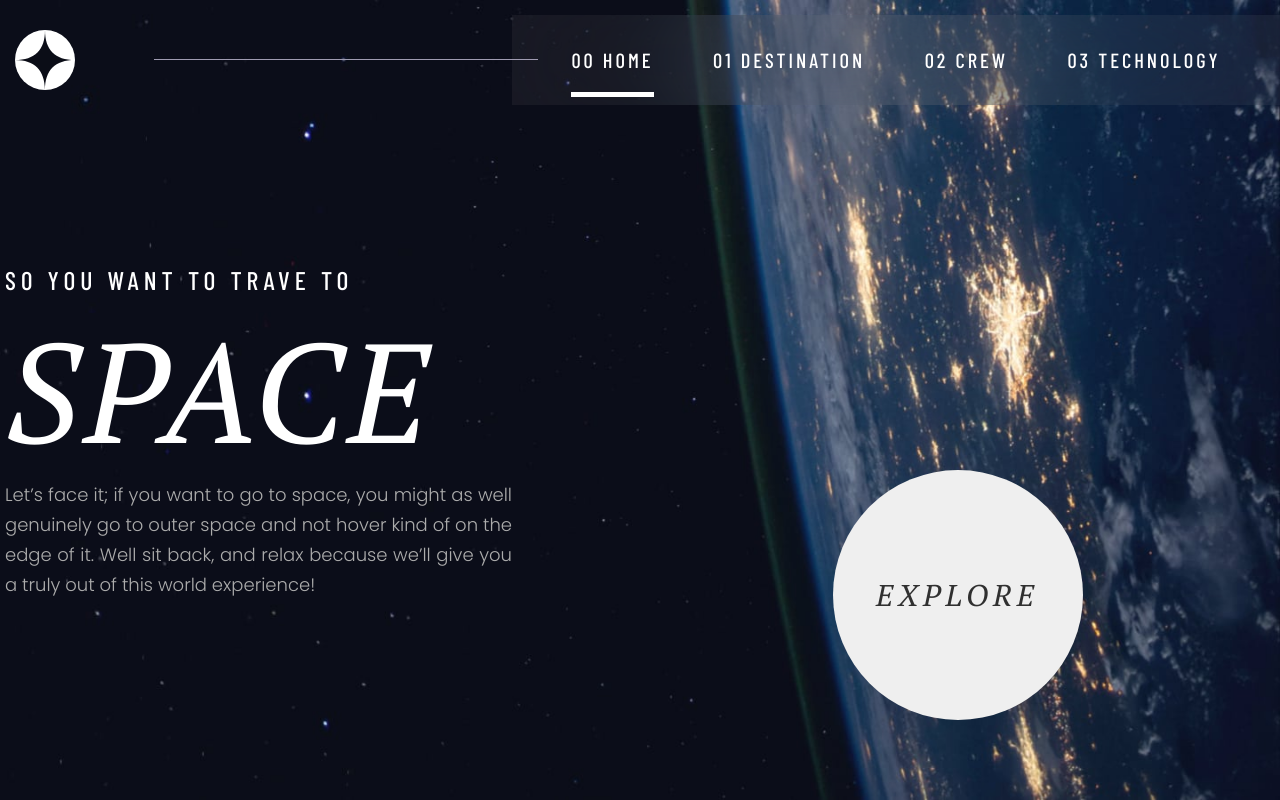
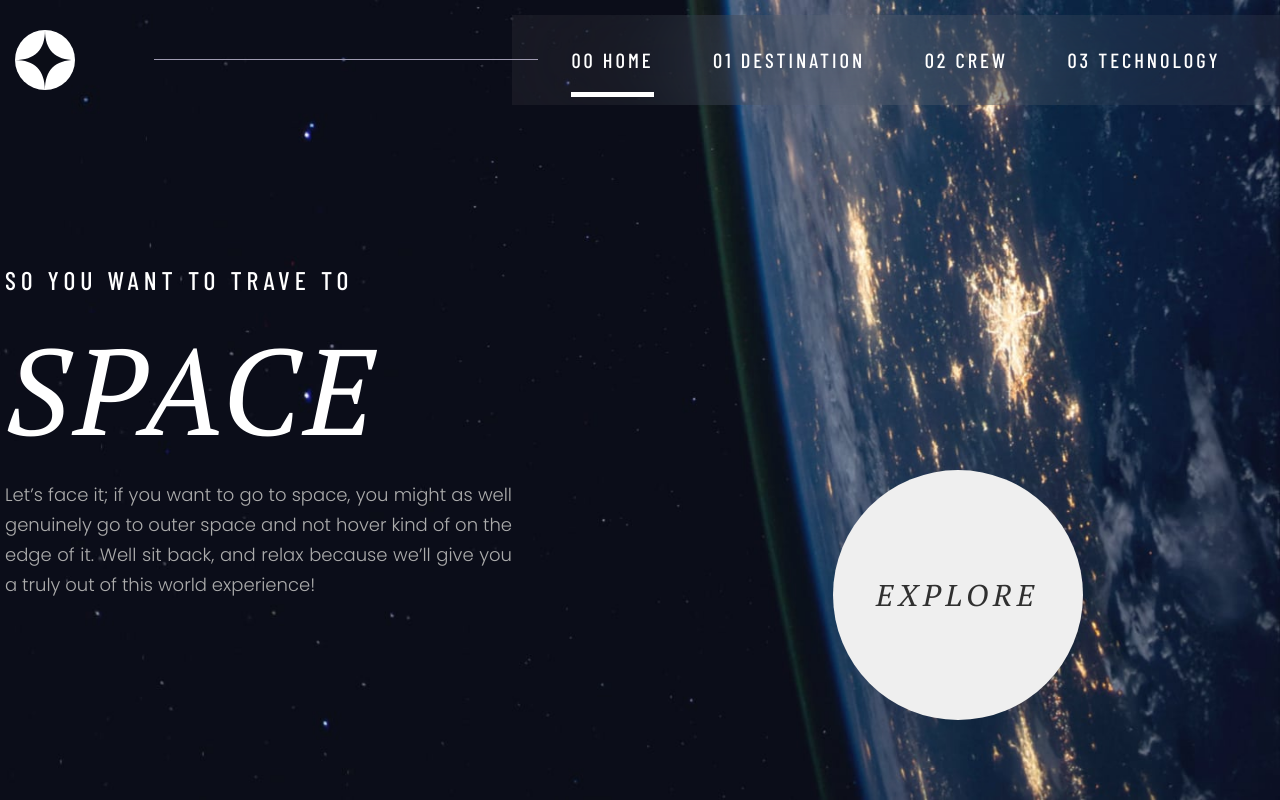
Before and after one commit to luisGomezOjeda/web-space, a React app: page /web-space in a window 1280 px wide. Built offline with nearby package versions, Linux system fonts and the light colour scheme; a web font is replaced by a local one.

Commit message:
correction size font

```diff
--- a/src/fonts.css
+++ b/src/fonts.css
@@ -29,7 +29,7 @@
 .title-md{
     font-family: 'PT Serif', serif;
     text-transform: uppercase;
-    font-size: 11vw;
+    font-size:9.5vw;
     line-height: 18rem;
     letter-spacing: 5px;
     font-weight: 300;
--- a/src/index.css
+++ b/src/index.css
@@ -18,8 +18,8 @@ html {
     --while : #fff;
 
     /* brackpoints */
-    --xxl: 1609px;
-    --xl : 977px;
+    --xxl: 1509px;
+    --xl : 907px;
     --md : 768px;
     --sm : 481px;
 }
```
Also changed, not shown: src/components/InfoArticle/infoArticle.css (deleted).
